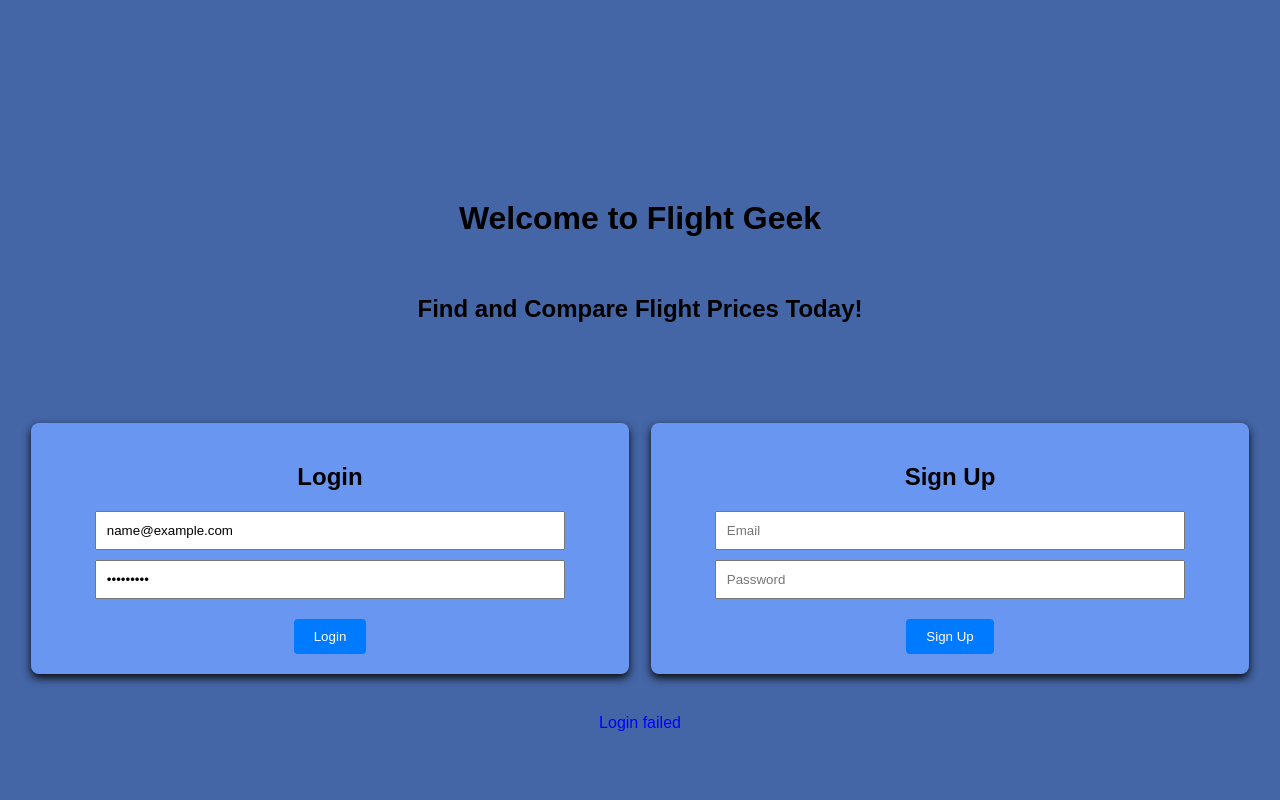
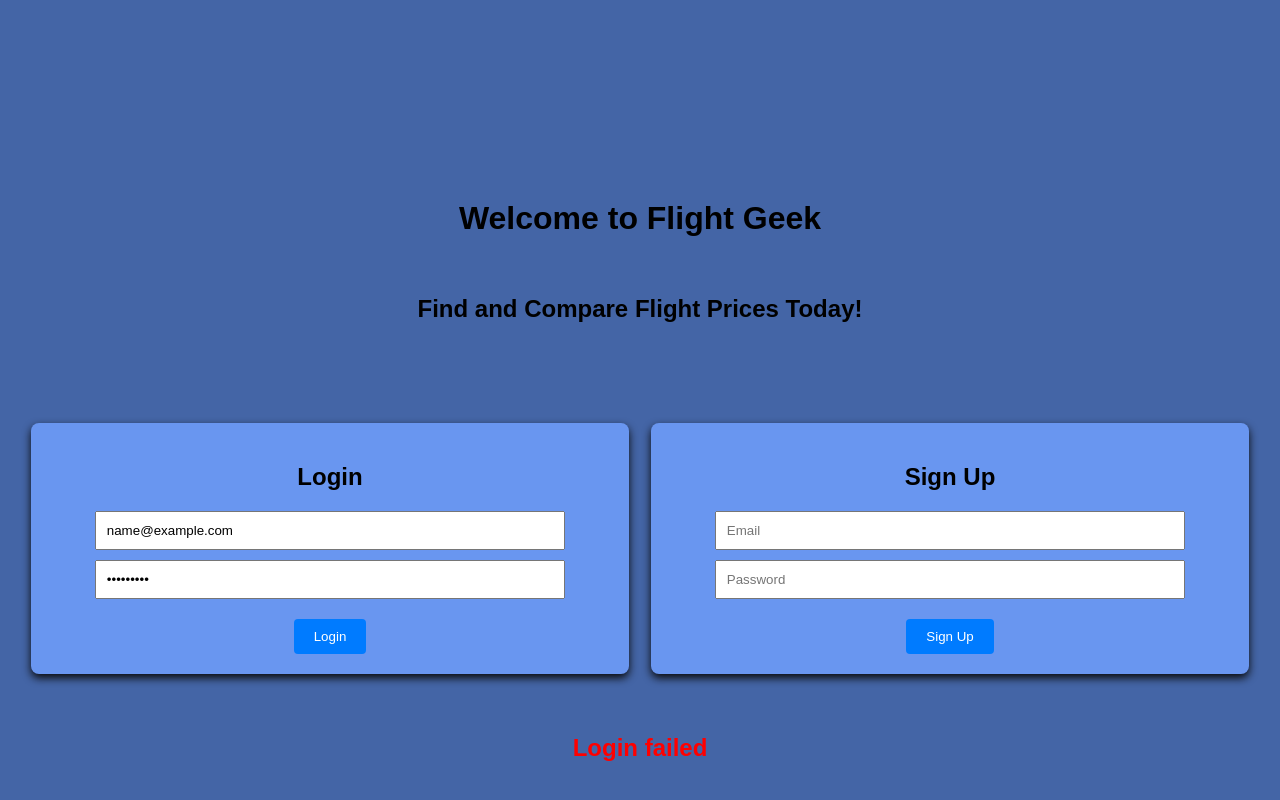
Before and after one commit to liamellison02/flight-geek, a React (Create React App) app in the folder frontend/: page / in a window 1280 px wide. Both pictures are taken after typing "name@example.com", "Sample123" into the empty fields and a click on the button "Login". Shown: the top 800 px of the page. Built offline with nearby package versions, Linux system fonts and the light colour scheme; no server answers.

Commit message:
added css

```diff
--- a/frontend/src/components/HomePage.js
+++ b/frontend/src/components/HomePage.js
@@ -7,6 +7,7 @@ const HomePage = () => {
     const [signupEmail, setSignupEmail] = useState('');
     const [signupPassword, setSignupPassword] = useState('');
     const [message, setMessage] = useState('');
+    const [messageType, setMessageType] = useState(''); // New state for message type
     const [hoverLogin, setHoverLogin] = useState(false);
     const [hoverSignup, setHoverSignup] = useState(false);
 
@@ -18,8 +19,10 @@ const HomePage = () => {
                 password: loginPassword,
             });
             setMessage(response.data.message || 'Login successful');
+            setMessageType('success');
         } catch (error) {
             setMessage(error.response?.data?.error || 'Login failed');
+            setMessageType('error');
         }
     };
 
@@ -31,42 +34,49 @@ const HomePage = () => {
                 password: signupPassword,
             });
             setMessage(response.data.message || 'Signup successful');
+            setMessageType('success');
         } catch (error) {
             setMessage(error.response?.data?.error || 'Signup failed');
+            setMessageType('error');
         }
     };
 
     return (
-            <div style={{
+        <div
+            style={{
                 textAlign: 'center',
                 padding: '20px',
                 fontFamily: 'Arial, sans-serif',
                 backgroundColor: '#4465a6',
                 minHeight: '96vh',
-                        overflow: 'hidden'
-                    }}>
-
+                overflow: 'hidden',
+            }}
+        >
             <div style={{ marginTop: '180px' }}></div>
-            <h1 style={{ color: '#000', marginBottom: '20px' }}>Welcome to Flight Geek</h1><br></br>
+            <h1 style={{ color: '#000', marginBottom: '20px' }}>Welcome to Flight Geek</h1>
+            <br />
             <h2 style={{ color: '#000', marginBottom: '20px' }}>Find and Compare Flight Prices Today!</h2>
             <div style={{ marginTop: '100px' }}></div>
 
-
-            <div style={{
+            <div
+                style={{
                     display: 'flex',
                     justifyContent: 'space-around',
                     marginTop: '20px',
-                flexWrap: 'wrap'
-            }}>
+                    flexWrap: 'wrap',
+                }}
+            >
                 {/* Login Form */}
-                <div style={{
+                <div
+                    style={{
                         width: '45%',
                         backgroundColor: '#6996F0',
                         padding: '20px',
                         borderRadius: '8px',
                         boxShadow: '0 4px 8px rgba(10, 10, 10, 10)',
-                    marginBottom: '20px'
-                }}>
+                        marginBottom: '20px',
+                    }}
+                >
                     <h2>Login</h2>
                     <form onSubmit={handleLogin}>
                         <input
@@ -75,7 +85,12 @@ const HomePage = () => {
                             value={loginEmail}
                             onChange={(e) => setLoginEmail(e.target.value)}
                             required
-                            style={{ display: 'block', margin: '10px auto', padding: '10px', width: '80%' }}
+                            style={{
+                                display: 'block',
+                                margin: '10px auto',
+                                padding: '10px',
+                                width: '80%',
+                            }}
                         />
                         <input
                             type="password"
@@ -83,7 +98,12 @@ const HomePage = () => {
                             value={loginPassword}
                             onChange={(e) => setLoginPassword(e.target.value)}
                             required
-                            style={{ display: 'block', margin: '10px auto', padding: '10px', width: '80%' }}
+                            style={{
+                                display: 'block',
+                                margin: '10px auto',
+                                padding: '10px',
+                                width: '80%',
+                            }}
                         />
                         <button
                             type="submit"
@@ -94,7 +114,7 @@ const HomePage = () => {
                                 backgroundColor: hoverLogin ? '#0056b3' : '#007BFF',
                                 color: '#fff',
                                 border: 'none',
-                                borderRadius: '4px'
+                                borderRadius: '4px',
                             }}
                             onMouseEnter={() => setHoverLogin(true)}
                             onMouseLeave={() => setHoverLogin(false)}
@@ -105,14 +125,16 @@ const HomePage = () => {
                 </div>
 
                 {/* Signup Form */}
-                <div style={{
+                <div
+                    style={{
                         width: '45%',
                         backgroundColor: '#6996F0',
                         padding: '20px',
                         borderRadius: '8px',
                         boxShadow: '0 4px 8px rgba(10, 10, 10, 10)',
-                    marginBottom: '20px'
-                }}>
+                        marginBottom: '20px',
+                    }}
+                >
                     <h2>Sign Up</h2>
                     <form onSubmit={handleSignup}>
                         <input
@@ -121,7 +143,12 @@ const HomePage = () => {
                             value={signupEmail}
                             onChange={(e) => setSignupEmail(e.target.value)}
                             required
-                            style={{ display: 'block', margin: '10px auto', padding: '10px', width: '80%' }}
+                            style={{
+                                display: 'block',
+                                margin: '10px auto',
+                                padding: '10px',
+                                width: '80%',
+                            }}
                         />
                         <input
                             type="password"
@@ -129,7 +156,12 @@ const HomePage = () => {
                             value={signupPassword}
                             onChange={(e) => setSignupPassword(e.target.value)}
                             required
-                            style={{ display: 'block', margin: '10px auto', padding: '10px', width: '80%' }}
+                            style={{
+                                display: 'block',
+                                margin: '10px auto',
+                                padding: '10px',
+                                width: '80%',
+                            }}
                         />
                         <button
                             type="submit"
@@ -140,7 +172,7 @@ const HomePage = () => {
                                 backgroundColor: hoverSignup ? '#0056b3' : '#007BFF',
                                 color: '#fff',
                                 border: 'none',
-                                borderRadius: '4px'
+                                borderRadius: '4px',
                             }}
                             onMouseEnter={() => setHoverSignup(true)}
                             onMouseLeave={() => setHoverSignup(false)}
@@ -151,7 +183,18 @@ const HomePage = () => {
                 </div>
             </div>
 
-            {message && <p style={{ marginTop: '20px', color: 'blue' }}>{message}</p>}
+            {message && (
+                <p
+                    style={{
+                        marginTop: '40px',
+                        color: messageType === 'error' ? 'red' : 'green',
+                        fontWeight: 'bold',
+                        fontSize: '24px'
+                    }}
+                >
+                    {message}
+                </p>
+            )}
         </div>
     );
 };
```
Lines whose indentation alone changed are shown as unchanged.
